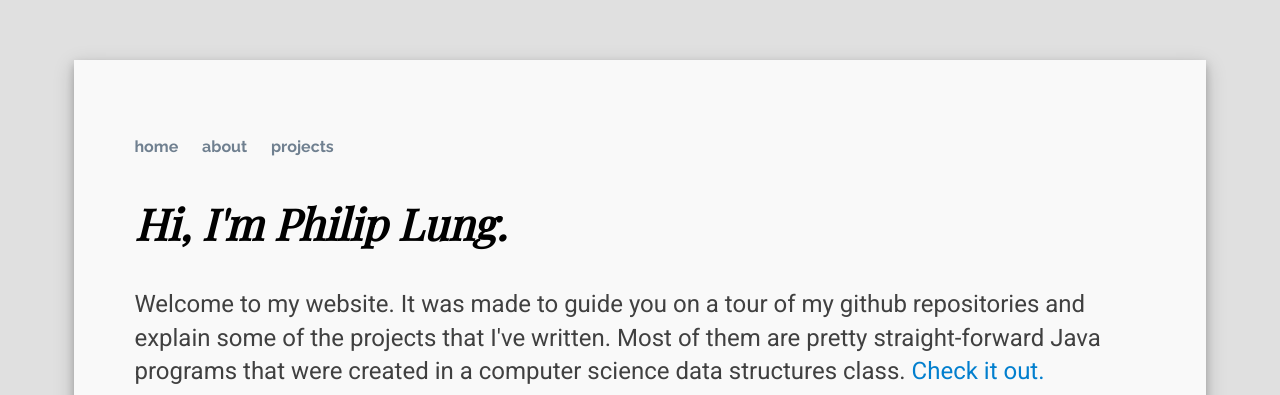
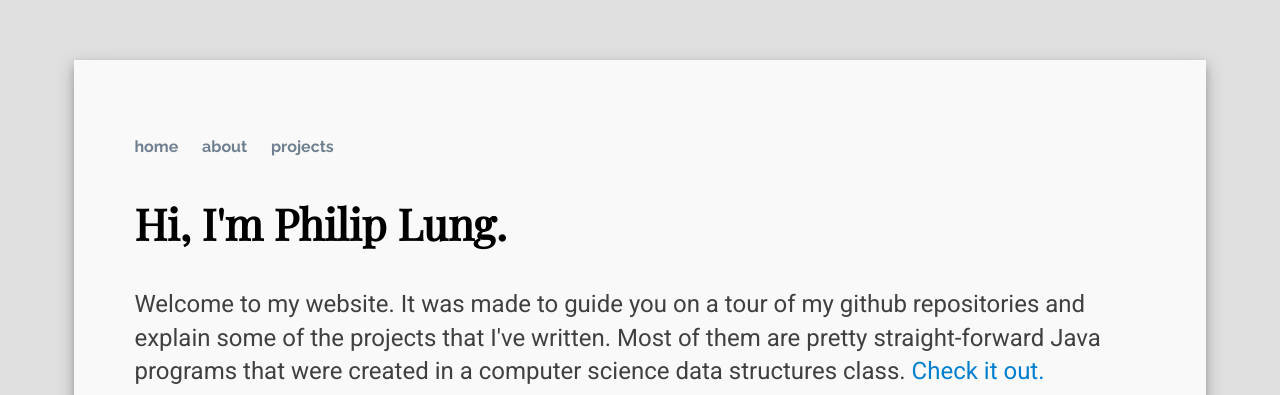
Before and after one commit to lungpc/lungpc.github.io, a Jekyll site: the page built from index.html, in a window 1280 px wide. Shown: the top 395 px of the page. Built offline with Jekyll 4.4.1, drawn with Linux system fonts in a browser that asks for light colours; some web fonts are replaced.

Commit message:
Update style.css

```diff
--- a/css/style.css
+++ b/css/style.css
@@ -53,7 +53,7 @@ a:hover { color: black; }
 
 p, ul { font-size: 1.5em; line-height: 1.4em; color: #404040; font-family: 'Roboto', 'Calibri', sans-serif; }
 
-h1, h2, h3, h4 { font-family: 'Playfair Display', 'Arial', sans-serif; font-style: italic; }
+h1, h2, h3, h4 { font-family: 'Playfair Display', 'Arial', sans-serif; }
 h1 { font-size: 3em;  }
 h2 { font-size: 2.7em; }
 h3 { font-size: 2.3em; }
```
